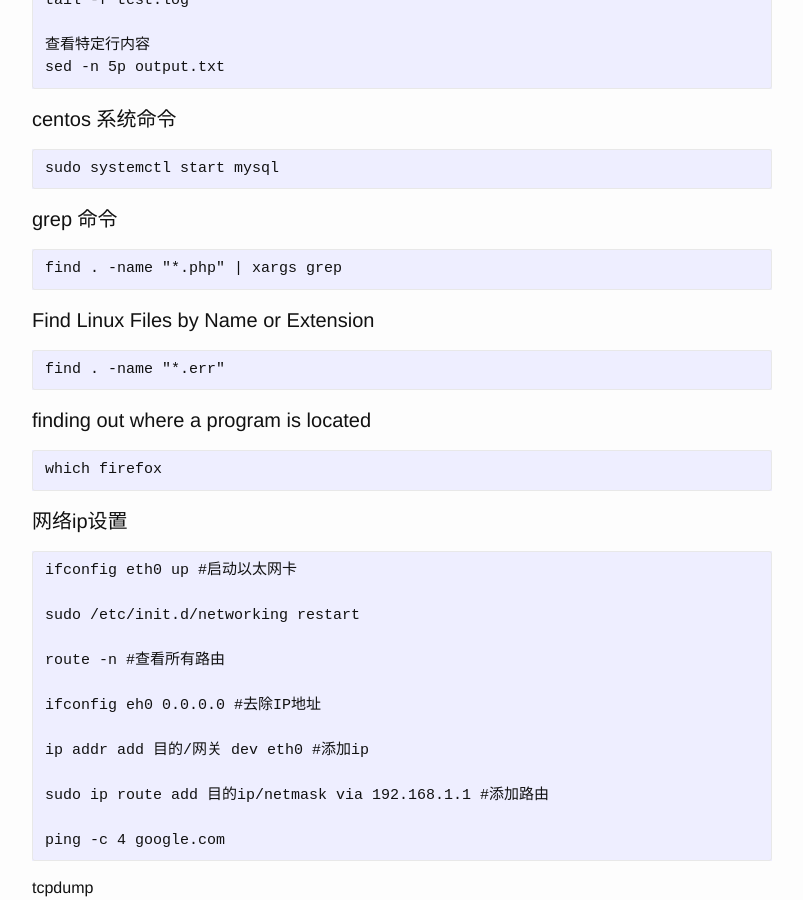
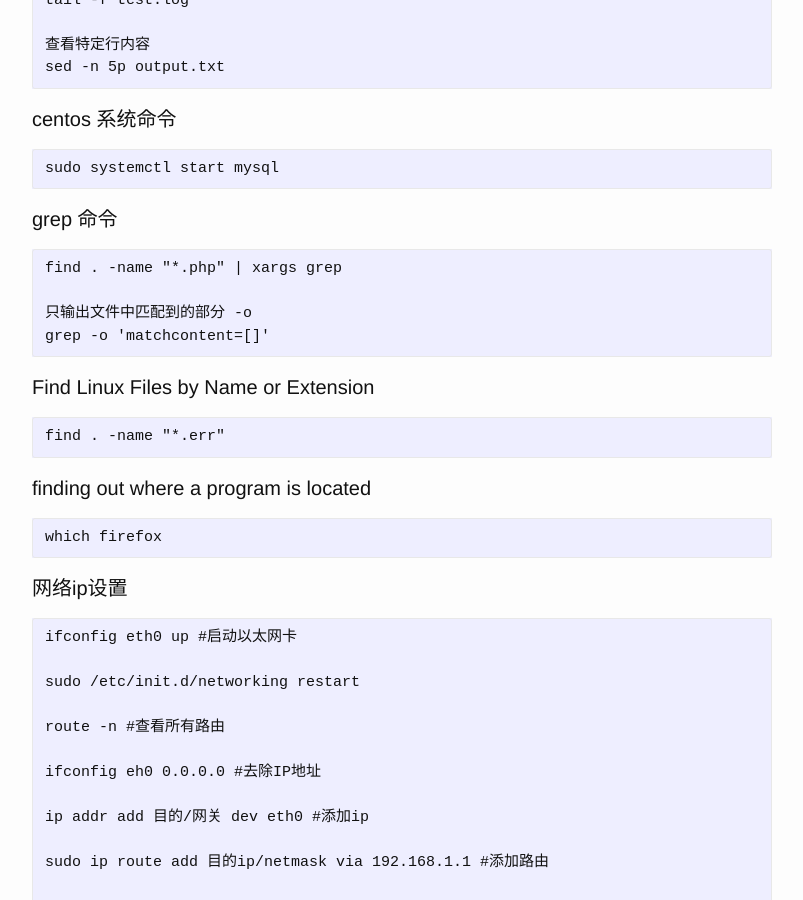
Before and after one commit to josephstalin117/josephstalin117.github.io, a Jekyll site: the page built from _posts/2016-04-04-linux.markdown, in a window 1280 px wide and 900 px high, scrolled down 422 px. Shown: the whole window, without its empty margins (238-1041 px from the left). Built offline with Jekyll 4.4.1, drawn with Linux system fonts in a browser that asks for light colours.

Commit message:
add grep

````diff
--- a/_posts/2016-04-04-linux.markdown
+++ b/_posts/2016-04-04-linux.markdown
@@ -31,6 +31,9 @@ sudo systemctl start mysql
 
 ```
 find . -name "*.php" | xargs grep
+
+只输出文件中匹配到的部分 -o
+grep -o 'matchcontent=[]'
 ```
 
 #### Find Linux Files by Name or Extension
````
